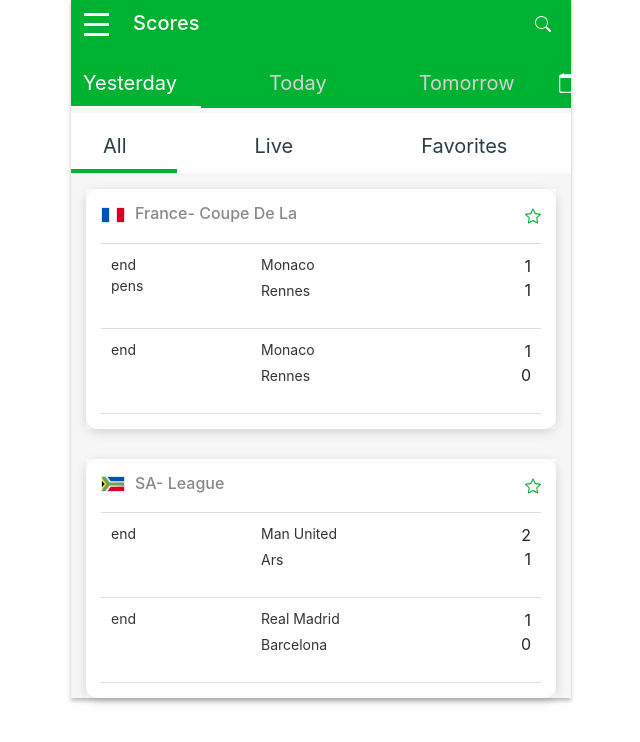
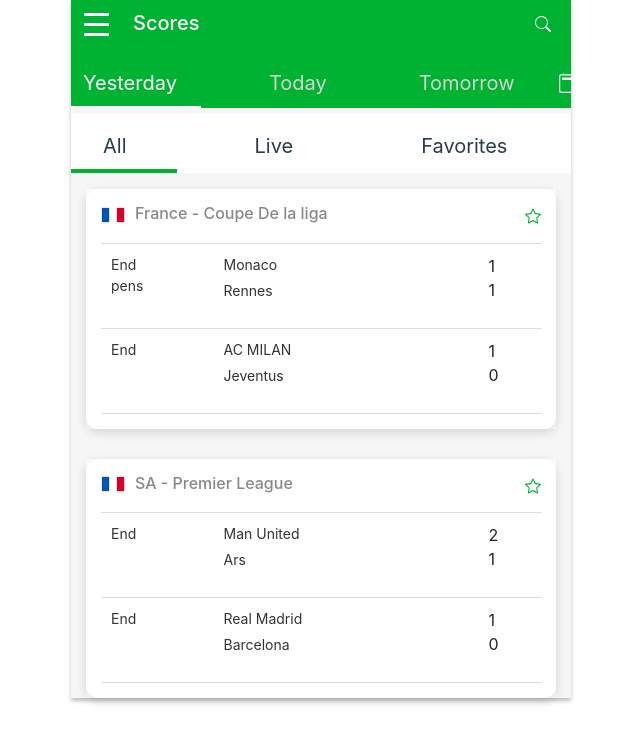
Before and after one commit to ikramulmustafa/polkalokr, a Vue app: page / in a window 1280 px wide. Shown: the top 742 px of the page, without its empty margins (319-959 px from the left). Built offline with nearby package versions, Linux system fonts and the light colour scheme.

Commit message:
tabs refactoring

```diff
--- a/package.json
+++ b/package.json
@@ -12,7 +12,8 @@
     "bootstrap": "4.5.0",
     "bootstrap-vue": "^2.21.2",
     "core-js": "^3.6.5",
-    "vue": "^2.6.14"
+    "vue": "^2.6.14",
+    "vue-router": "^3.5.3"
   },
   "devDependencies": {
     "@vue/cli-plugin-babel": "~4.5.0",
--- a/src/App.vue
+++ b/src/App.vue
@@ -11,6 +11,8 @@
           </label>
         </div>
         <div class="nav-links">
+          <a href="#">Home</a>
+          <a href="#">Scores</a>
         </div>
         <div class="scores">
           <p>Scores</p>
@@ -34,6 +36,7 @@
   components: {
     Tabs
   },
+  methods:{}
 }
 </script>
 
@@ -75,6 +78,7 @@
   display: inline;
   float: right;
   font-size: 18px;
+  z-index: 1;
 }
 
 .nav > .nav-links > a {
--- /dev/null
+++ b/src/components/matchCard.vue
@@ -0,0 +1,128 @@
+<template>
+  <div>
+    <div class="wrap-header">
+      <div class="row">
+        <div class="col-sm-10">
+          <div class="content-left">
+            <h6><img width="24px" height="20px" class="flag" src="../assets/france.png">{{leagueName}}</h6>
+          </div>
+        </div>
+        <div class="col-sm-2">
+          <div class="content-right">
+            <b-icon icon="star" style="color: #00b232;"></b-icon>
+          </div>
+        </div>
+      </div>
+    </div>
+    <div class="wrap-player bg-grey" v-for="(league,index) in leagueRecord" :key="index">
+      <div class="row">
+        <div class="col-sm-3">
+          <div class="content-left">
+            <ul>
+              <li class="matchTypeWidth">{{ league.match_type }}</li>
+            </ul>
+          </div>
+        </div>
+        <div class="col-sm-6">
+          <div class="content-left">
+            <ul>
+              <li>{{ league.first_team }}</li>
+              <li>{{ league.second_team }}</li>
+            </ul>
+          </div>
+        </div>
+
+        <div class="col-sm-2">
+          <div class="content-right">
+            <ul>
+              <li>{{ league.first_team_score }}</li>
+              <li>{{ league.second_team_score }}</li>
+            </ul>
+          </div>
+        </div>
+      </div>
+    </div>
+  </div>
+</template>
+
+<script>
+export default {
+  name: "matchCard",
+  props: {
+    leagueRecord: {
+      type: Array
+    },
+    leagueName: {
+      type: String
+    }
+  }
+}
+</script>
+
+<style scoped>
+.wrap-header {
+  padding-bottom: 10px;
+  border-bottom: 1px solid #ddd;
+}
+
+.row {
+  margin-bottom: 0;
+}
+
+.row .col.s8 {
+  width: 66.6666666667%;
+  margin-left: auto;
+  left: auto;
+  right: auto;
+}
+
+.wrap-header h6 {
+  color: #888;
+}
+
+.row .col.s4 {
+  width: 33.3333333333%;
+  margin-left: auto;
+  left: auto;
+  right: auto;
+}
+
+.content-right {
+  text-align: right;
+}
+
+.wrap-player {
+  padding: 10px;
+  border-bottom: 1px solid #ddd;
+}
+
+
+.content-left ul {
+  padding: 0;
+  margin: 0;
+}
+
+.content-left ul li {
+  margin-bottom: 5px;
+  font-size: 14px;
+  color: #333;
+}
+
+ul:not(.browser-default) > li {
+  list-style-type: none;
+}
+
+.content-right span {
+  color: #333;
+  font-size: 14px;
+  font-weight: 500;
+}
+
+.flag {
+  margin-right: 10px;
+}
+
+.matchTypeWidth {
+  width: 50px;
+}
+</style>
--- a/src/components/scoreCard.vue
+++ b/src/components/scoreCard.vue
@@ -3,99 +3,16 @@
     <div class="container mt-3">
       <div class="wrappers">
         <div class="wrap-content">
-          <div class="wrap-header">
-            <div class="row">
-              <div class="col s10">
-                <div class="content-left">
-                  <h6><img width="24px" height="20px" class="flag" src="../assets/france.png">France- Coupe De La</h6>
-                </div>
-              </div>
-              <div class="col s2">
-                <div class="content-right">
-                  <b-icon icon="star" style="color: #00b232;"></b-icon>
-                </div>
-              </div>
-            </div>
-          </div>
           <template>
-            <div class="wrap-player bg-grey" v-for="(league,index) in franceLeague" :key="index">
-              <div class="row">
-                <div class="col s3">
-                  <div class="content-left">
-                    <ul>
-                      <li class="matchTypeWidth">{{ league.match_type }}</li>
-                    </ul>
-                  </div>
-                </div>
-                <div class="col s6">
-                  <div class="content-left">
-                    <ul>
-                      <li>{{ league.first_team }}</li>
-                      <li>{{ league.second_team }}</li>
-                    </ul>
-                  </div>
-                </div>
-
-                <div class="col s2">
-                  <div class="content-right">
-                    <ul>
-                      <li>{{ league.first_team_score }}</li>
-                      <li>{{ league.second_team_score }}</li>
-                    </ul>
-                  </div>
-                </div>
-              </div>
-            </div>
+            <match-card :league-record="franceLeague" :leagueName="'France - Coupe De la liga'"></match-card>
           </template>
 
         </div>
       </div>
       <div class="wrappers">
         <div class="wrap-content">
-          <div class="wrap-header">
-            <div class="row">
-              <div class="col s10">
-                <div class="content-left">
-                  <h6><img width="24px" height="20px" class="flag" src="../assets/south-africa.png">SA- League</h6>
-                </div>
-              </div>
-              <div class="col s2">
-                <div class="content-right">
-                  <b-icon icon="star" style="color: #00b232;"></b-icon>
-                </div>
-              </div>
-            </div>
-          </div>
           <template>
-
-            <div class="wrap-player bg-grey" v-for="(league,index) in saLeague" :key="index">
-              <div class="row">
-                <div class="col s3">
-                  <div class="content-left">
-                    <ul>
-                      <li class="matchTypeWidth">{{ league.match_type }}</li>
-                    </ul>
-                  </div>
-                </div>
-                <div class="col s6">
-                  <div class="content-left">
-                    <ul>
-                      <li>{{ league.first_team }}</li>
-                      <li>{{ league.second_team }}</li>
-                    </ul>
-                  </div>
-                </div>
-
-                <div class="col s2">
-                  <div class="content-right">
-                    <ul>
-                      <li>{{ league.first_team_score }}</li>
-                      <li>{{ league.second_team_score }}</li>
-                    </ul>
-                  </div>
-                </div>
-              </div>
-            </div>
+            <match-card :league-record="saLeague" :leagueName="'SA - Premier League'"></match-card>
           </template>
         </div>
       </div>
@@ -104,8 +21,10 @@
 </template>
 
 <script>
+import MatchCard from "@/components/matchCard";
 export default {
   name: "scoreCard",
+  components: {MatchCard},
   data() {
     return {
       franceLeague: [
@@ -114,14 +33,14 @@
           "second_team": "Rennes",
           "first_team_score": 1,
           "second_team_score": 1,
-          "match_type": "end pens"
+          "match_type": "End pens"
         },
         {
-          "first_team": "Monaco",
-          "second_team": "Rennes",
+          "first_team": "AC MILAN",
+          "second_team": "Jeventus",
           "first_team_score": 1,
           "second_team_score": 0,
-          "match_type": "end"
+          "match_type": "End"
         }
       ],
       saLeague: [
@@ -130,14 +49,14 @@
           "second_team": "Ars",
           "first_team_score": 2,
           "second_team_score": 1,
-          "match_type": "end"
+          "match_type": "End"
         },
         {
           "first_team": "Real Madrid",
           "second_team": "Barcelona",
           "first_team_score": 1,
           "second_team_score": 0,
-          "match_type": "end"
+          "match_type": "End"
         }
       ],
     }
@@ -182,72 +101,5 @@
   border-radius: 12px;
 }
 
-.stats .wrap-header {
-  padding-bottom: 10px;
-  border-bottom: 1px solid #ddd;
-}
 
-.stats .row {
-  margin-bottom: 0;
-}
-
-.row .col.s8 {
-  width: 66.6666666667%;
-  margin-left: auto;
-  left: auto;
-  right: auto;
-}
-
-.stats .wrap-header h6 {
-  color: #888;
-}
-
-.row .col.s4 {
-  width: 33.3333333333%;
-  margin-left: auto;
-  left: auto;
-  right: auto;
-}
-
-.stats .content-right {
-  text-align: right;
-}
-
-.stats .wrap-player {
-  padding: 10px;
-  border-bottom: 1px solid #ddd;
-}
-
-a {
-  text-decoration: none;
-}
-
-.stats .content-left ul {
-  padding: 0;
-  margin: 0;
-}
-
-.stats .content-left ul li {
-  margin-bottom: 5px;
-  font-size: 14px;
-  color: #333;
-}
-
-ul:not(.browser-default) > li {
-  list-style-type: none;
-}
-
-.stats .content-right span {
-  color: #333;
-  font-size: 14px;
-  font-weight: 500;
-}
-
-.flag {
-  margin-right: 10px;
-}
-
-.matchTypeWidth {
-  width: 50px;
-}
 </style>
--- a/src/components/tabs.vue
+++ b/src/components/tabs.vue
@@ -21,7 +21,8 @@
         <div :class="[activeTab === 'tomorrow' ? 'activeBar' : '' ]"></div>
       </div>
       <div class="flex-column justify-content-center pointer calendar">
-        <p :class="[activeTab === 'tomorrow' ? 'tab-title' : 'tab-not-active' ]"><b-icon icon="calendar" style="color: #ffffff;"></b-icon></p>
+        <p :class="[activeTab === 'tomorrow' ? 'tab-title' : 'tab-not-active' ]">
+          <b-icon icon="calendar2-event" style="color: #ffffff;"></b-icon></p>
            </div>
     </div>
 
@@ -160,10 +161,12 @@
 <style scoped>
 .tabs {
   background: #00b232;
+  cursor: pointer;
 }
 .sub-tab{
   background: #ffffff;
   margin-top: 5px;
+  cursor: pointer;
 }
 .secondary {
   color: #283D47;
--- a/src/main.js
+++ b/src/main.js
@@ -1,7 +1,7 @@
 import Vue from 'vue'
 import App from './App.vue'
 import { BootstrapVue, IconsPlugin } from 'bootstrap-vue'
-
+import VueRouter from 'vue-router'
 // Import Bootstrap an BootstrapVue CSS files (order is important)
 import 'bootstrap/dist/css/bootstrap.css'
 import 'bootstrap-vue/dist/bootstrap-vue.css'
@@ -10,6 +10,8 @@
 Vue.use(BootstrapVue)
 // Optionally install the BootstrapVue icon components plugin
 Vue.use(IconsPlugin)
+Vue.use(VueRouter)
+
 Vue.config.productionTip = false
 
 new Vue({
```
Also changed, not shown: src/routes.js (added, +9 -0 lines), 1 other file (tests, documents, lock files or other folders).
